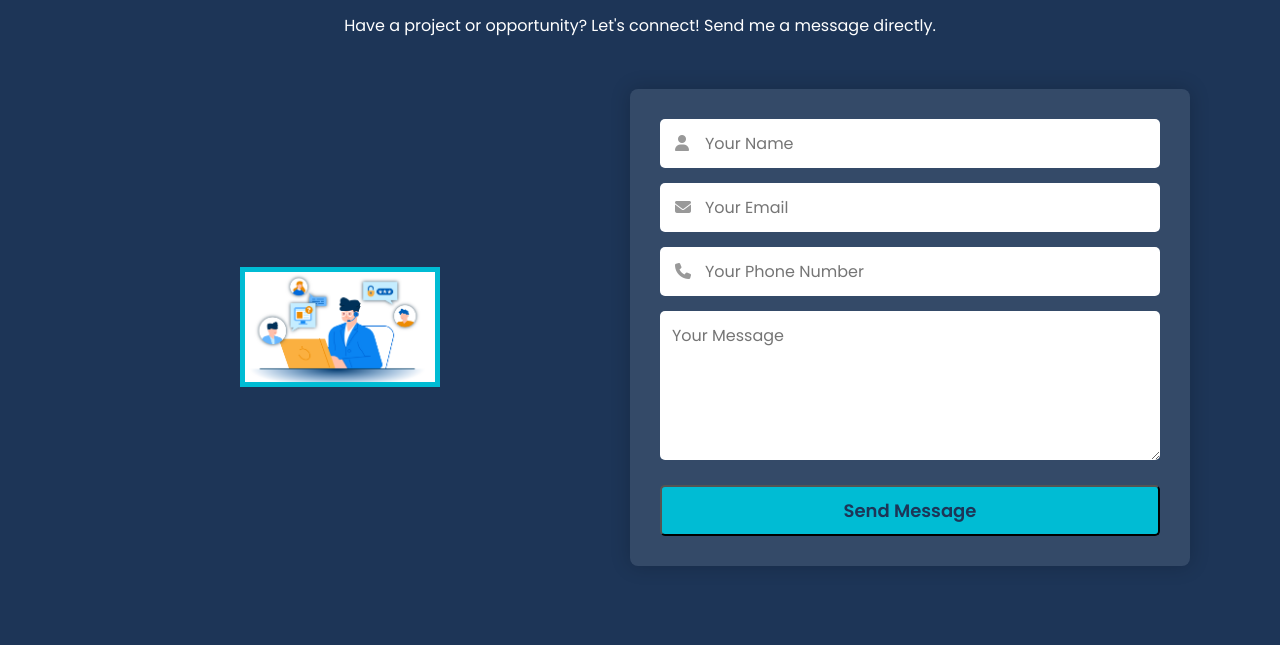
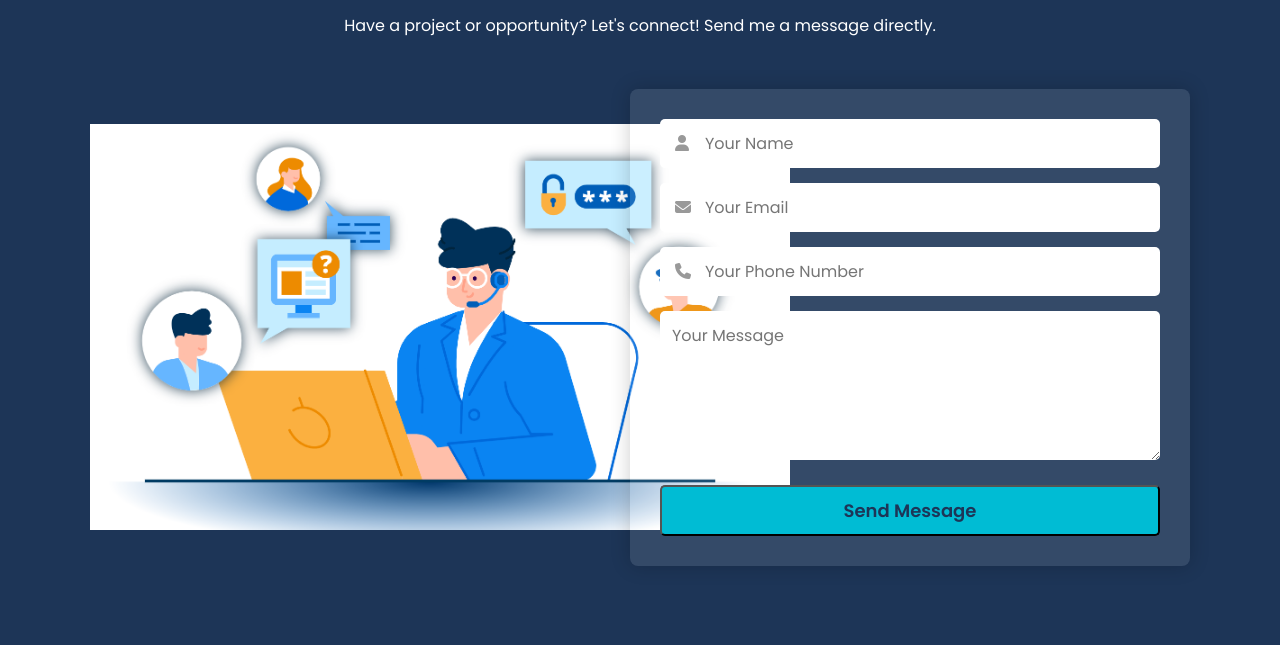
Before and after one commit to Lakshmanan1996/techjourney_portfolio, a plain HTML site: page techdata/index.html in a window 1280 px wide. Shown: the part 5480-6125 px from the top of the page. Drawn offline with nearby package versions, Linux system fonts and the light colour scheme; files whose address does not match are found by name.

Commit message:
Update style.css

```diff
--- a/techdata/style.css
+++ b/techdata/style.css
@@ -213,19 +213,26 @@ header .navbar ul li a.active {
 .contact-image-box .contact-illustration {
     max-width: 100%;
     height: auto;
-    max-height: 200px;
+    max-height: 400px;
     display: block;
     margin: 0 auto;
 
-    /* ADDED STYLES FOR ROUND IMAGE */
-    width: 200px;  /* Set a fixed size for a perfect circle */
-    height: 200px; /* Set a fixed size for a perfect circle */
-    object-fit: cover; /* Ensures the image covers the area without distortion */
-    /*border-radius: 50%; /* Makes the image perfectly round */
-    border: 5px solid var(--main-color); /* Optional: Adds a border for emphasis */
+    /* UPDATED STYLES FOR LARGER ROUND IMAGE */
+    width: 700px;  /* INCREASED SIZE: Set a larger fixed width */
+    height: 700px; /* INCREASED SIZE: Set the same height for a perfect circle */
+    object-fit: cover;
+    /*border-radius: 50%; */
+    /*border: 5px solid var(--main-color); /* Optional: Adds a border for emphasis */
 }
 
-/* Ensure the wrapper respects the new size if needed */
+/* You might need to adjust the max-width of the wrapper if 350px is too big */
+/*
+@media (min-width: 769px) {
+    .contact-content-wrapper {
+        max-width: 1200px;  // Example: Increase wrapper size to accommodate the larger image
+    }
+}
+*/
 .contact-image-box {
     /* ... existing styles ... */
     text-align: center;
```
